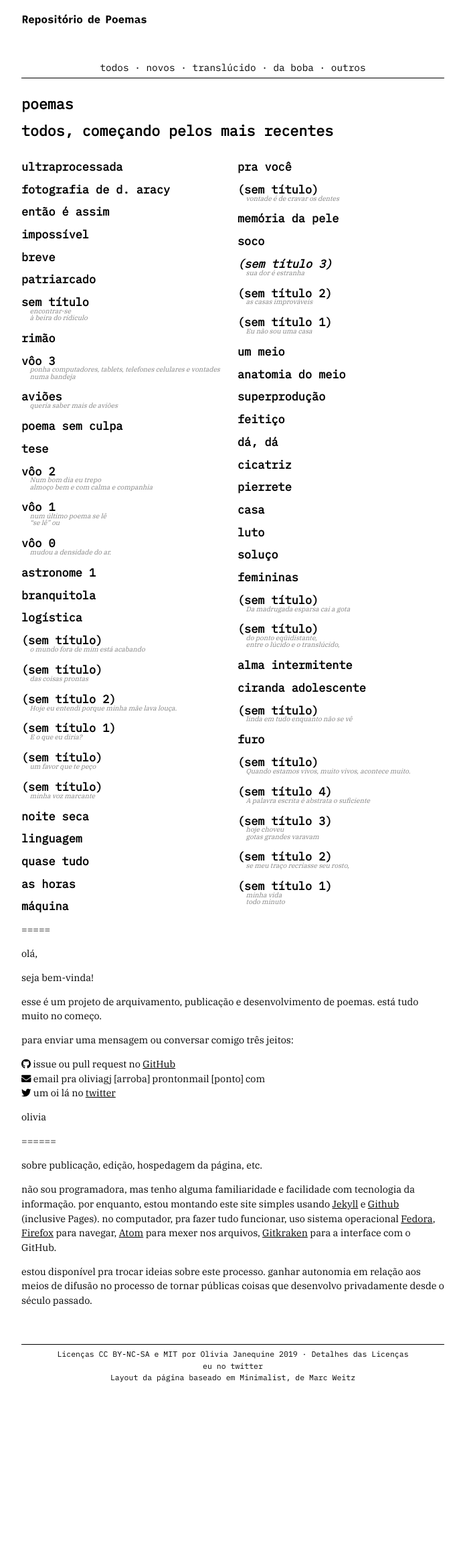
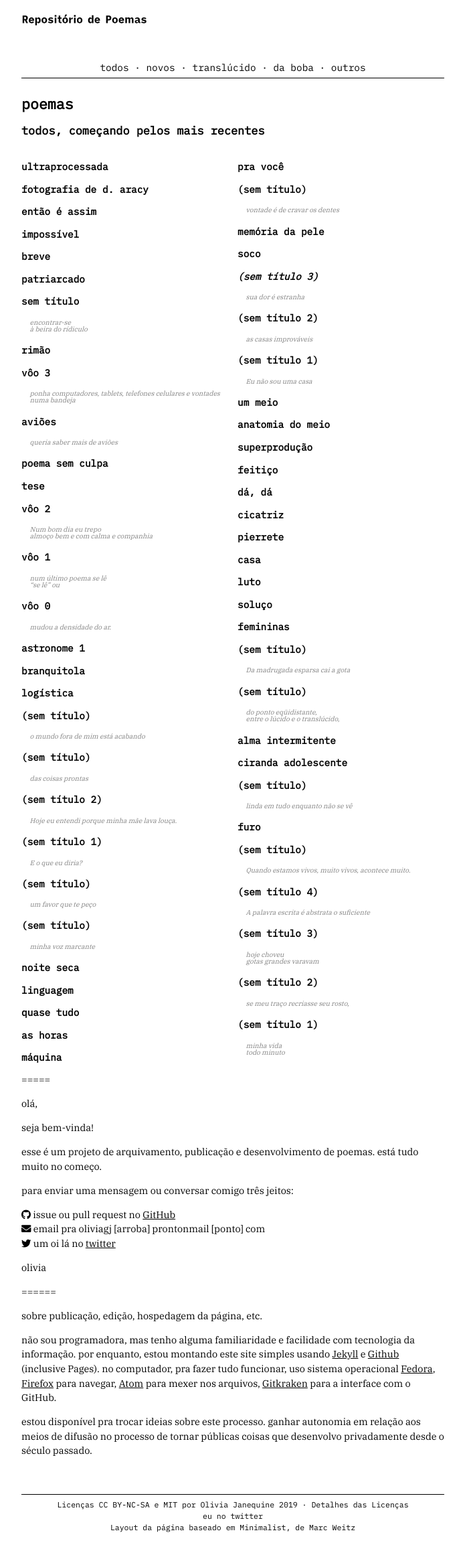
Before and after one commit to olivia-olivia/olivia-olivia.github.io, a Jekyll site: the page built from index.md, in a window 1280 px wide. Shown: the whole page at 67% size, without its empty margins (292-987 px from the left). Built offline with Jekyll 4.4.1, drawn with Linux system fonts in a browser that asks for light colours; nearby versions of some CDN libraries; comment, search, counter and statistics services are not loaded; before the commit the page ends 2091 px from its top, so only the background shows below that.

Commit message:
tamanhos de fonte em index

```diff
--- a/index.md
+++ b/index.md
@@ -4,14 +4,14 @@ title: poemas
 ---
 
 <div>
-  <h2> todos, começando pelos mais recentes </h2>
+  <h3> todos, começando pelos mais recentes </h3>
 </div>
 
 <div id="index-posts">
   {% for post in site.posts %}
   <div id="post-short">
     <a href="{{site.url}}{{site.baseurl}}{{post.url}}">
-      <h3>{{post.title}}</h3>
+      <h4>{{post.title}}</h4>
     </a>
     <p>
       {% if post.excerpt %}
```
